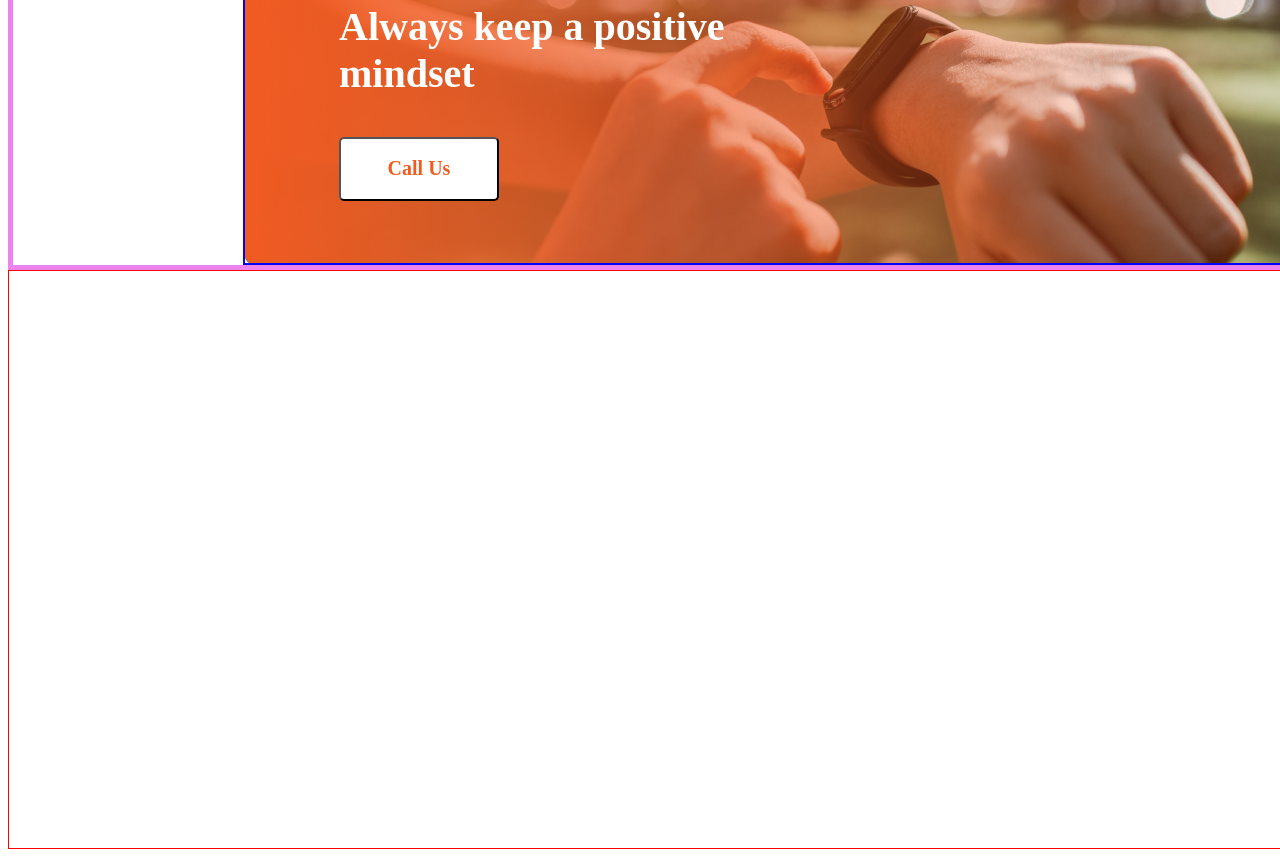
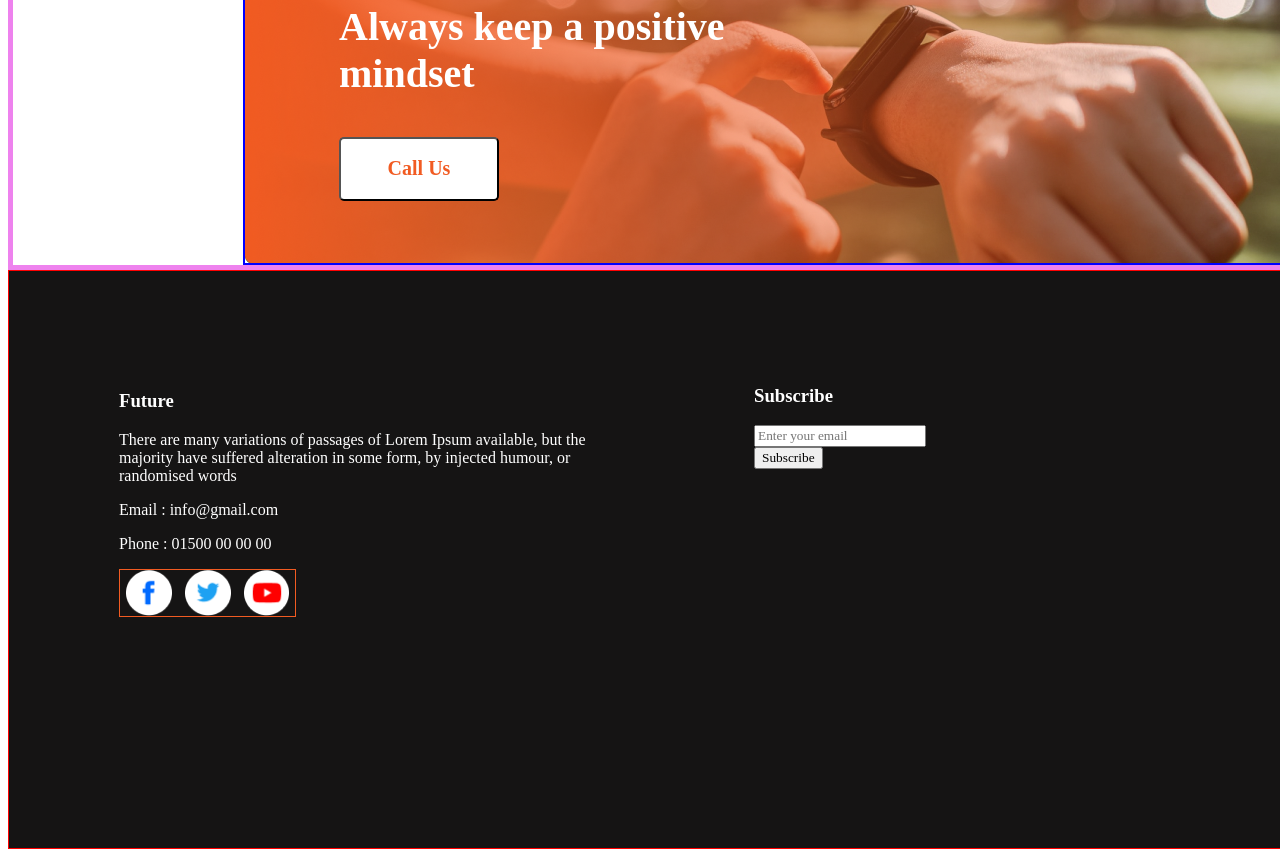
Before and after one commit to MD-Imran-UL-Islam/milestone1, a plain HTML site: page index.html in a window 1280 px wide. Shown: the part 2291-3148 px from the top of the page. Drawn offline with Linux system fonts and the light colour scheme.

Commit message:
footer on loading

```diff
--- a/index.html
+++ b/index.html
@@ -22,6 +22,7 @@
   </header>
   <main>
     <div class="main">
+      <!-- Section about failures i need to look back at   -->
       <section class="failure">
         <!--<div class="failure-img">
                 <img src="/person.png" alt="">
@@ -48,6 +49,7 @@
           </div>
         </div>
       </section>
+      <!--  Section of new resolutions to take for future-->
       <section class="plans">
 
         <h3 class="plans-head">My Plans</h3>
@@ -69,9 +71,8 @@
             <p>I will learn wb development</p>
           </div>
         </div>
-
-
       </section>
+      <!--   gradient section with a hope of bonus marks is added-->
       <section class="gradient">
         <div class="grad-desi">
           <h3 class="grad">Always keep a positive mindset</h3>
@@ -83,7 +84,25 @@
 
     </div>
   </main>
-    <footer>
+  <footer class="foot">
+    <div class="commit">
+      <h3>Future</h3>
+      <p>There are many variations of passages of Lorem Ipsum available, but the majority have suffered alteration in
+        some form, by injected humour, or randomised words</p>
+      <p>Email : info@gmail.com</p>
+      <p>Phone : 01500 00 00 00</p>
+     <div class="foot-div">
+      <img src="/icons/fb.png" alt="" class="img-foot">
+      <img src="/icons/twitter.png" alt="" class="img-foot">
+      <img src="/icons/youtube.png" alt="" class="img-foot">
+     </div>
+
+    </div>
+    <div class="subs">
+      <h3>Subscribe</h3>
+      <input type="email" name="email" id="Email" placeholder="Enter your email">
+      <button type="submit">Subscribe</button>
+    </div>
 
   </footer>
 
--- a/styles.css
+++ b/styles.css
@@ -1,3 +1,7 @@
+* {
+   font-family: 'Work Sans';
+}
+
 header {
 
     display: flex;
@@ -273,9 +277,42 @@ footer {
     color: #F15B22;
 
 }
+
 .grad-desi {
     width: 459px;
     height: 182px;
     margin-left: 94px;
     top: 2275.3px;
 }
+
+.commit {
+    width: 485px;
+    height: 317px;
+    margin-left: 110px;
+    margin-top: 100.3px;
+    color: #FFFFFF;
+}
+
+.foot {
+    background-color: #151414;
+    display: flex;
+}
+
+
+
+.foot-div {
+    width: 175px;
+    height: 46px;
+    display: flex;
+    border: 1px solid #F15B22;
+    justify-content: space-around;
+}
+.subs {
+  color: #FFFFFF;
+  margin-left: 150px;
+  margin-top: 95px;
+
+}
+.subs > button {
+    display: block;
+}
```
Lines whose indentation alone changed are shown as unchanged.
